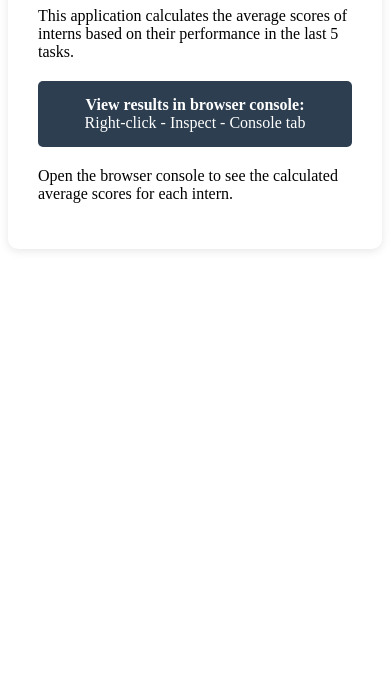
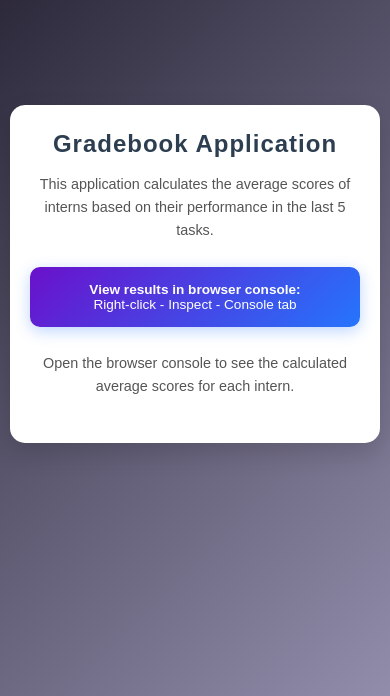
Before and after one commit to cloud29-svg/TASK-6.1, a plain HTML site: page index.html in a window 390 px wide. Shown: the part 148-844 px from the top of the page. Drawn offline with Linux system fonts and the light colour scheme.

Commit message:
my first commit

```diff
--- a/style.css
+++ b/style.css
@@ -1,26 +1,98 @@
-style>
+
+* {
+  margin: 0;
+  padding: 0;
+  box-sizing: border-box;
+  font-family: 'Poppins', sans-serif;
+}
+
 body {
-            font-family: Arial, sans-serif;
-            max-width: 800px;
-            margin: 0 auto;
-            padding: 20px;
-            background-color: #f5f5f5;
+  background: linear-gradient(135deg, #1f1c2c, #928dab);
+  min-height: 100vh;
+  display: flex;
+  justify-content: center;
+  align-items: center;
+  color: #333;
 }
+
 .container {
-            background: white;
-            padding: 30px;
-            border-radius: 10px;
-            box-shadow: 0 2px 10px rgba(0,0,0,0.1);
+  background: #fff;
+  padding: 40px 50px;
+  border-radius: 20px;
+  box-shadow: 0 10px 25px rgba(0, 0, 0, 0.15);
+  max-width: 700px;
+  text-align: center;
+  transition: transform 0.3s ease;
 }
+
+.container:hover {
+  transform: translateY(-5px);
+}
+
 h1 {
   color: #2c3e50;
-            text-align: center;
+  font-size: 2rem;
+  margin-bottom: 15px;
+  letter-spacing: 1px;
 }
+
+
+p {
+  color: #555;
+  line-height: 1.6;
+  margin-bottom: 20px;
+  font-size: 1rem;
+}
+
 .console-instruction {
-            background: #2c3e50;
+  background: linear-gradient(135deg, #6a11cb, #2575fc);
   color: white;
+  padding: 20px;
+  border-radius: 10px;
+  margin: 25px 0;
+  font-size: 0.95rem;
+  font-weight: 500;
+  box-shadow: 0 4px 15px rgba(37, 117, 252, 0.3);
+}
+
+@media (max-width: 768px) {
+  .container {
+    padding: 30px 25px;
+  }
+
+  h1 {
+    font-size: 1.7rem;
+  }
+
+  p {
+    font-size: 0.95rem;
+  }
+
+  .console-instruction {
+    font-size: 0.9rem;
     padding: 15px;
-            border-radius: 5px;
-            margin: 20px 0;
-            text-align: center;
   }
+}
+
+@media (max-width: 480px) {
+  body {
+    padding: 10px;
+  }
+
+  .container {
+    padding: 25px 20px;
+    border-radius: 15px;
+  }
+
+  h1 {
+    font-size: 1.5rem;
+  }
+
+  p {
+    font-size: 0.9rem;
+  }
+
+  .console-instruction {
+    font-size: 0.85rem;
+  }
+}
```
Also changed, not shown: index.html (+1 -0 lines), script.js (line endings or trailing spaces). Lines whose indentation alone changed are shown as unchanged.
